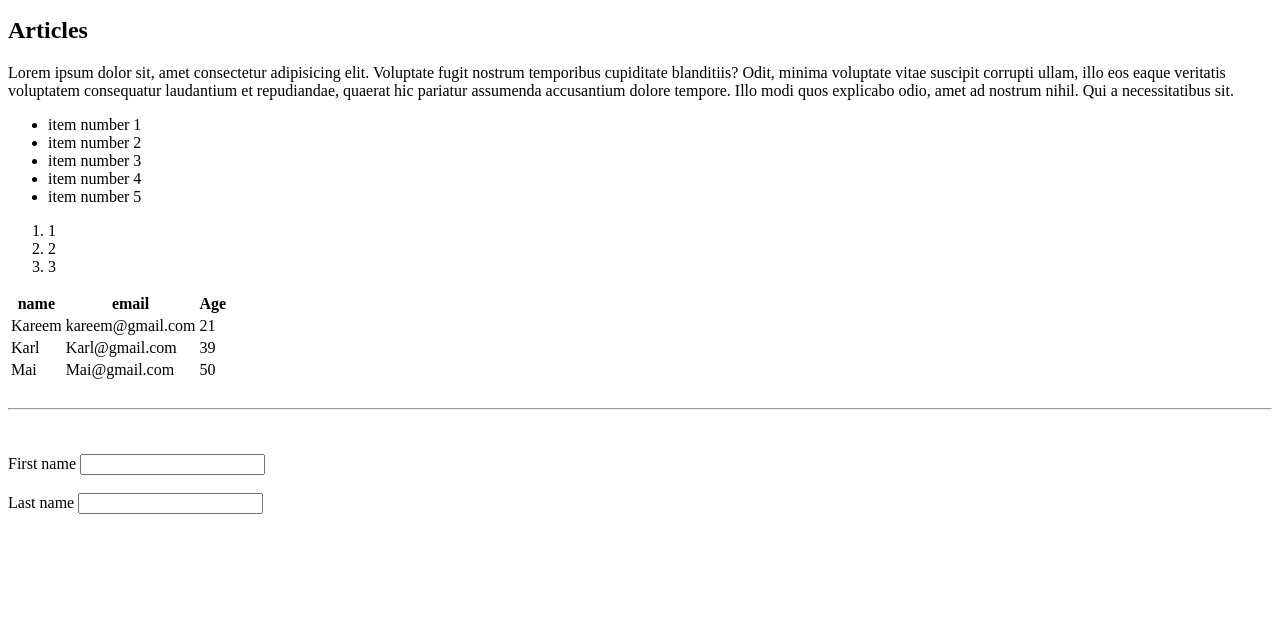
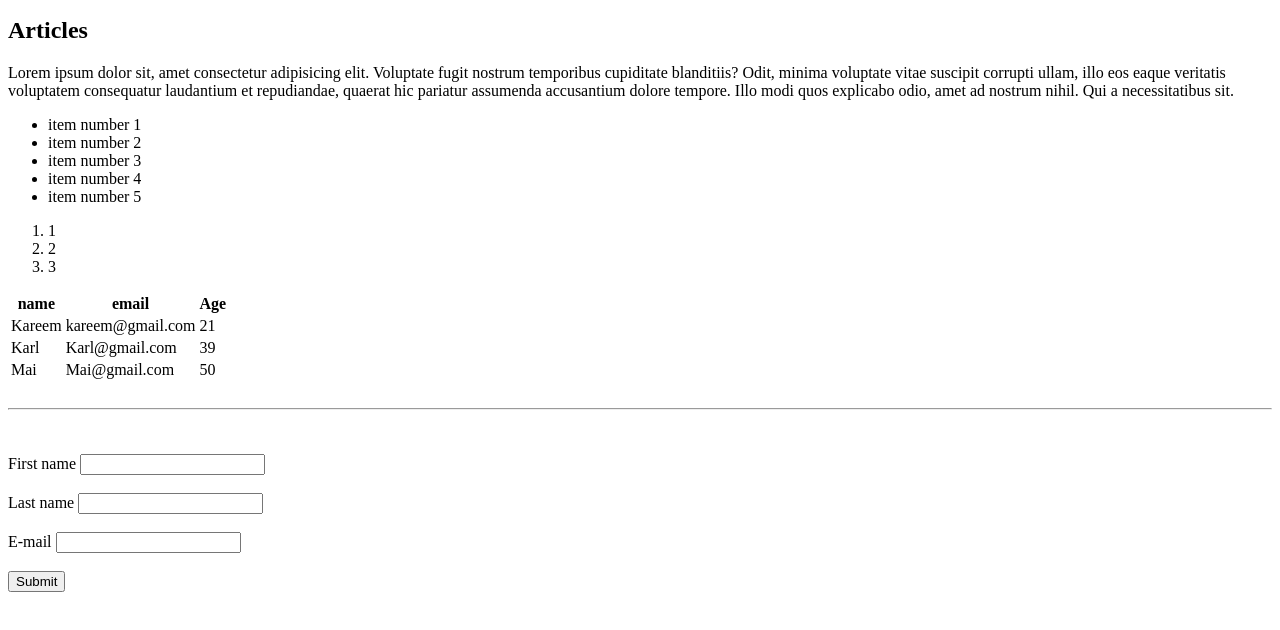
Before and after one commit to Elnakib1984/1.0, a plain HTML site: page index.html in a window 1280 px wide. Shown: the part 110-740 px from the top of the page. Drawn offline with Linux system fonts and the light colour scheme.

Commit message:
Learning Update

```diff
--- a/index.html
+++ b/index.html
@@ -76,13 +76,27 @@
 
     <!--Forms-->
     <form action="process.php" method="post">
-      <label>First name</label>
-      <input type="text" name="first-name">
-      <br>
-      <br>
+      <div>
+        <label>First name</label>
+        <input type="text" name="first-name">
+    </div>
 
+    <br>
+
+    <div>
       <label>Last name</label>
       <input type="text" name="last-name">
+    </div>
+
+    <br>
+
+    <div>
+      <label for="email">E-mail</label>
+      <input type="text" name="email">
+    </div>
+    <br>
+
+    <button>Submit</button>
     </form>
 
     <div style="margin-top: 500px;"></div>
```
